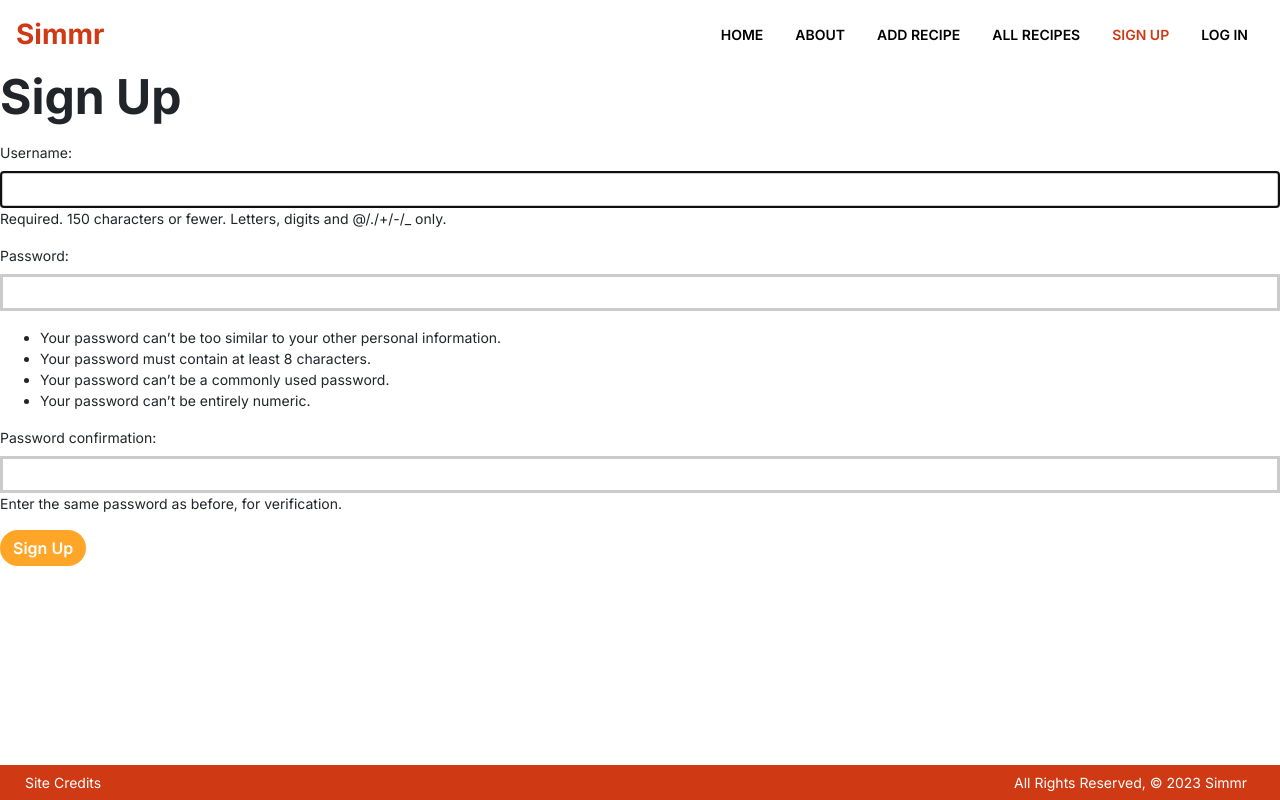
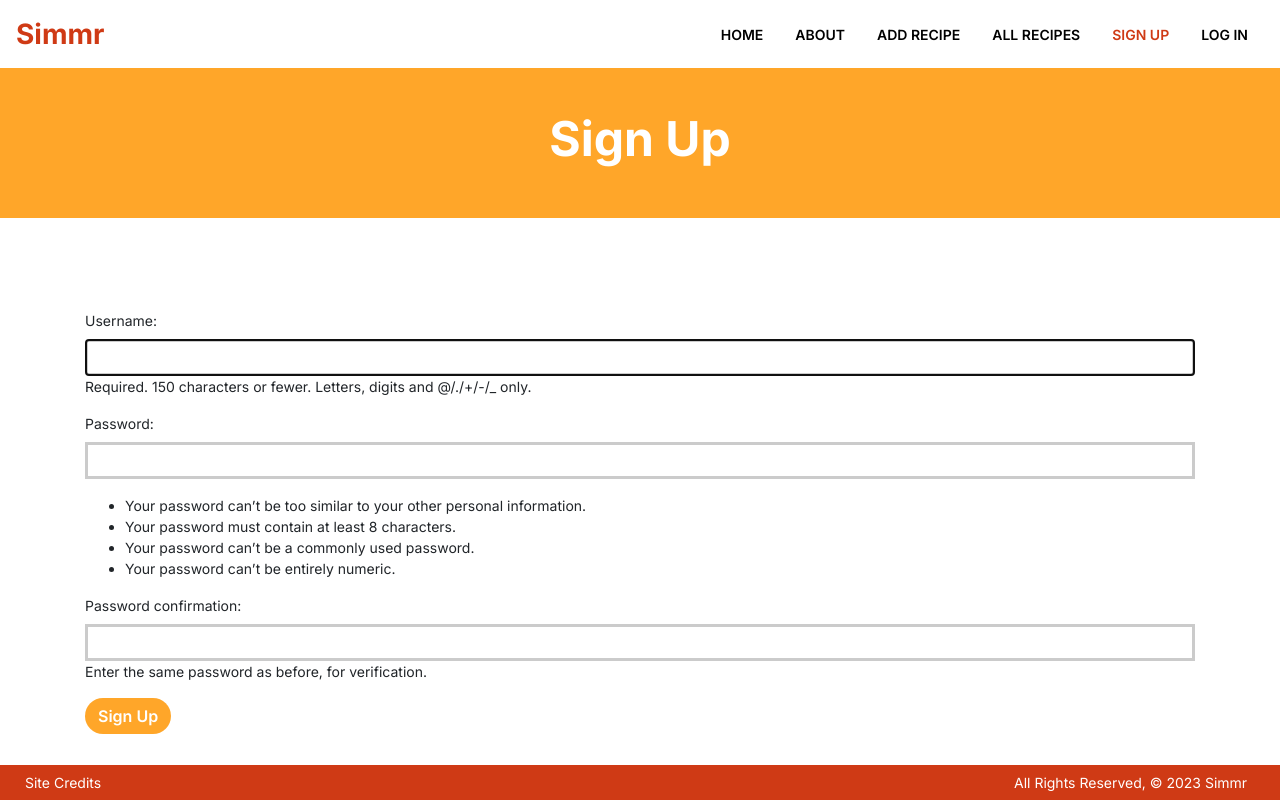
Before and after one commit to MichaelBMoss/simmr, a Django app: page /accounts/signup/ in a window 1280 px wide. Run offline with Django 4.2, Linux system fonts and the light colour scheme.

Commit message:
add styling to the signup page

```diff
--- a/main_app/templates/registration/signup.html
+++ b/main_app/templates/registration/signup.html
@@ -1,14 +1,21 @@
 {% extends 'base.html' %}
 {% block content %}
 
-<h1>Sign Up</h1>
+<header class="hero-lg">
+  <h1>Sign Up</h1>
+</header>
 
-<p class="red-text">{{ error_message }}</p>
 
-<form method="POST" action="{% url 'signup' %}">
-  {% csrf_token %}
-  {{ form.as_p }}
-  <input type="submit" class="btn" value="Sign Up">
-</form>
+<div class="container flex-column">
+  <p class="alert">{{ error_message }}</p>
+  <form method="POST" action="{% url 'signup' %}">
+    {% csrf_token %}
+    {{ form.as_p }}
+    <button type="submit" class="btn mt-3">Sign Up</button>
+  </form>
+</div>
+
+
+
 
 {% endblock %}
```
